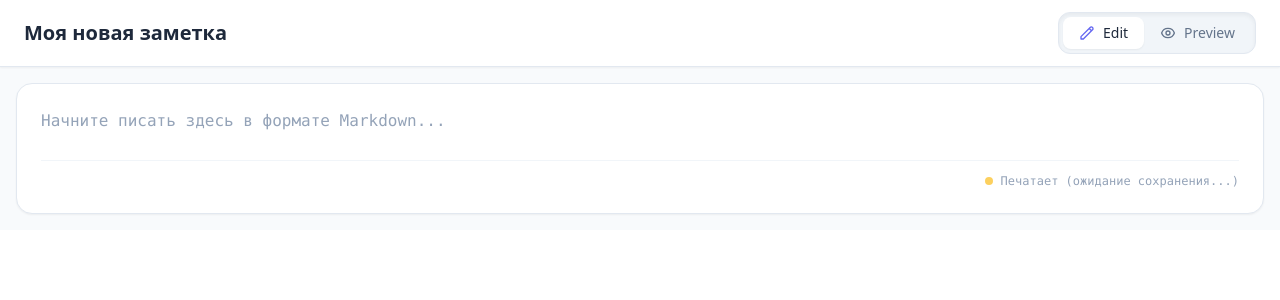
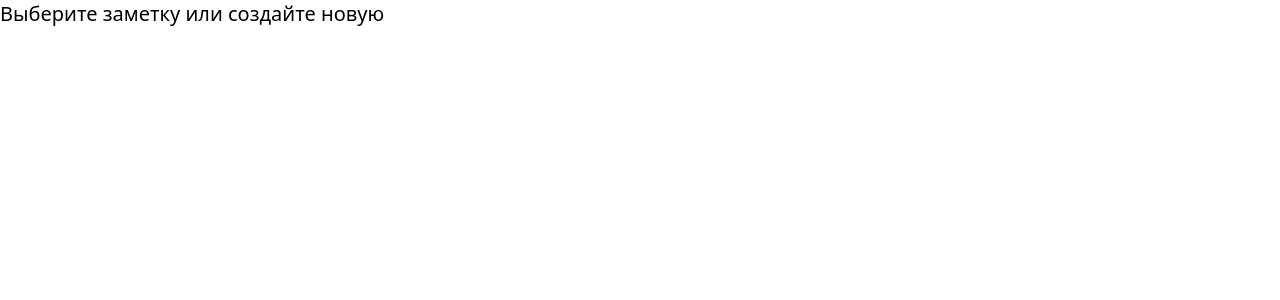
Before and after one commit to ktr92/notion_react, a React (Vite) app: page / in a window 1280 px wide. Shown: the top 300 px of the page. Built offline with nearby package versions, Linux system fonts and the light colour scheme.

Commit message:
[ADD] NoteEditor component

```diff
--- a/src/components/NoteEditor.tsx
+++ b/src/components/NoteEditor.tsx
@@ -1,10 +1,22 @@
 import { useState } from "react";
 import { parseMarkdown } from "../utils/mdParser";
+import { useNotes } from "../store/useNotes";
 
 export function NoteEditor() {
   const [mode, setMode] = useState("Edit");
+  const [title, setTitle] = useState("");
   const [text, setText] = useState("");
   const [mdown, setMdown] = useState("");
+
+  const noteId = useNotes((state) => state.activeNoteId);
+  if (!noteId) {
+    return (
+      <>
+        <div className="text-xl">Выберите заметку или создайте новую</div>
+      </>
+    );
+  }
+
 
   const handleEdit = () => {
     setMode("Edit");
@@ -22,7 +34,8 @@ export function NoteEditor() {
             type="text"
             placeholder="Без названия"
             className="text-xl font-bold bg-transparent border-none outline-none focus:ring-0 w-1/2 placeholder-slate-400"
-            value="Моя новая заметка"
+            value={title}
+            onChange={(e) => setTitle(e.target.value)}
           />
 
           <div className="flex items-center bg-slate-100 p-1 rounded-xl shadow-inner border border-slate-200">
```
